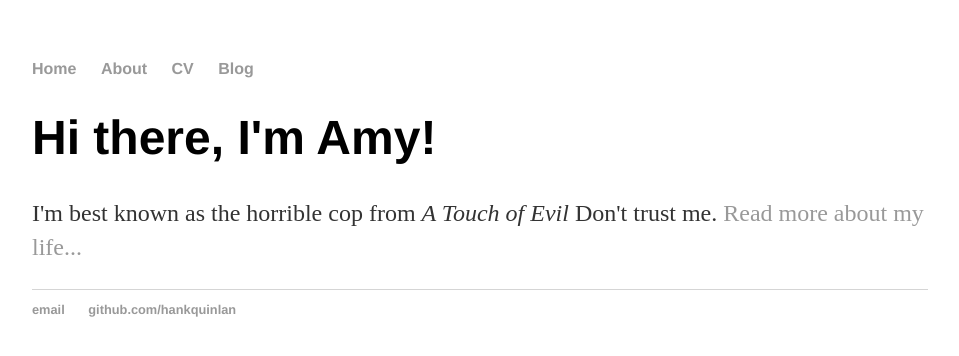
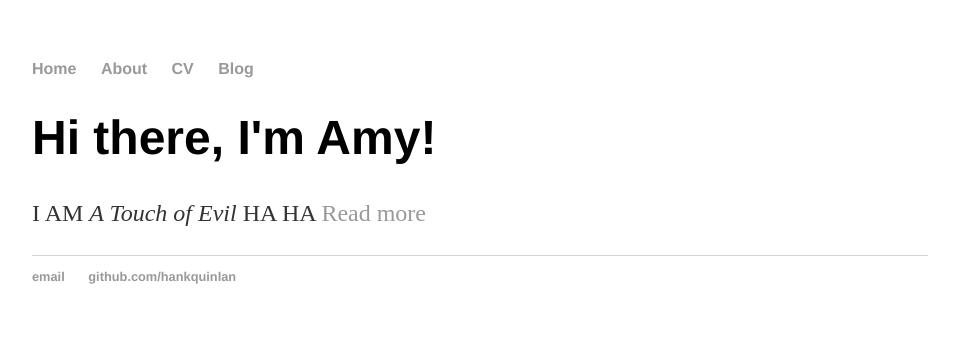
Before and after one commit to AmyLIMengting/AmyLIMengting.github.io, a Jekyll site: the page built from index.html, in a window 1280 px wide. Shown: the top 356 px of the page, without its empty margins (160-1119 px from the left). Built offline with Jekyll 4.4.1, drawn with Linux system fonts in a browser that asks for light colours.

Commit message:
Update index.html
TEST

```diff
--- a/index.html
+++ b/index.html
@@ -1,8 +1,8 @@
 ---
 layout: default
-title: Hank Quinlan, Horrible Cop
+title: Amy
 ---
 <div class="blurb">
 	<h1>Hi there, I'm Amy!</h1>
-	<p>I'm best known as the horrible cop from <em>A Touch of Evil</em> Don't trust me. <a href="/about">Read more about my life...</a></p>
-</div><!-- /.blurb -->
+	<p>I AM <em>A Touch of Evil</em> HA HA <a href="/about">Read more</a></p>
+</div>
```
